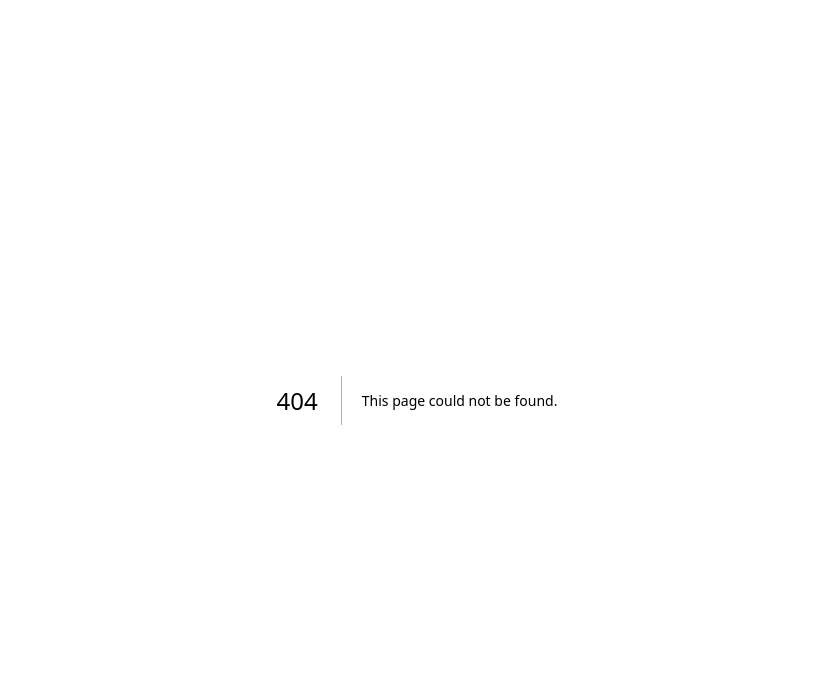
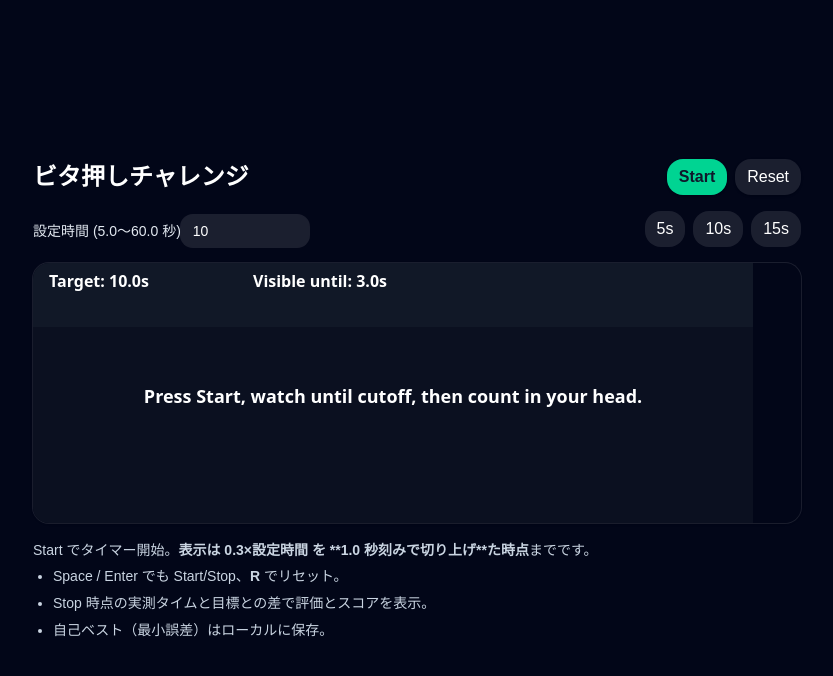
Before and after one commit to ImaKento/Meshi-Royale, a Next.js app: page /games/timing-stop in a window 1280 px wide. Before the commit this address had no page. Shown: the top 676 px of the page, without its empty margins (223-1056 px from the left). Built offline with nearby package versions, Linux system fonts and the light colour scheme.

Commit message:
画像なし版

```diff
--- /dev/null
+++ b/src/app/games/timing-stop/page.tsx
@@ -0,0 +1,257 @@
+"use client";
+import React, { useEffect, useRef, useState } from "react";
+
+// Timing Stop (Target-Time, Blind until ~30% with clean cutoff)
+// 仕様: 表示は「目標時間の約30%」まで。ただしゲーム性のため、切りのいい値(1.0秒刻み)に切り上げて打ち切り。
+// ここでは 0.5 秒刻みで、0.3×Target を切り捨て（例: 10s→3.0s, 15s→4.5s, 7s→2.0s）。
+// Space/Enter = Start/Stop, R = Reset。
+
+// --- Types ---
+type GameState =
+  | { kind: "idle" }
+  | { kind: "running"; startedAt: number }
+  | { kind: "result"; elapsedMs: number; targetMs: number; errorMs: number; score: number; rating: string };
+
+// --- Constants ---
+const WIDTH = 720;
+const HEIGHT = 260;
+
+const THRESHOLDS = {
+  perfect: 15,
+  great: 50,
+  good: 150,
+};
+
+// 約30%を "切りの良い" 値にスナップする（0.5秒刻みで切り捨て）
+function visibleUntilMsFor(targetMs: number) {
+  const raw = 0.3 * targetMs; // 30%
+  const step = 1000; // 1.0 s 刻み
+  const snapped = Math.ceil(raw / step) * step; // 切り上げ
+  return Math.max(step, snapped); // 最低1.0s 可視
+}
+
+export default function TimingStopBlind() {
+  const canvasRef = useRef<HTMLCanvasElement | null>(null);
+  const rafRef = useRef<number | null>(null);
+  const lastRef = useRef<number | null>(null);
+
+  const [state, setState] = useState<GameState>({ kind: "idle" });
+  const [targetSec, setTargetSec] = useState<number>(() => Number(localStorage.getItem("timing_target_sec") ?? 10.0));
+  const [bestErrorMs, setBestErrorMs] = useState<number>(() => Number(localStorage.getItem("timing_best_error_ms") ?? Infinity));
+
+  const targetMs = Math.max(1, Math.min(60, targetSec)) * 1000; // 1〜60s にクランプ
+  const visibleUntilMs = visibleUntilMsFor(targetMs);
+
+  function ratingFor(error: number) {
+    if (error <= THRESHOLDS.perfect) return "Perfect";
+    if (error <= THRESHOLDS.great) return "Great";
+    if (error <= THRESHOLDS.good) return "Good";
+    return "Miss";
+  }
+  function scoreFor(error: number) {
+    const s = Math.max(0, 100 - (error / 2000) * 100);
+    return Math.round(s);
+  }
+
+  function start() {
+    if (state.kind === "running") return;
+    setState({ kind: "running", startedAt: performance.now() });
+  }
+  function stop() {
+    if (state.kind !== "running") return;
+    const now = performance.now();
+    const elapsedMs = now - state.startedAt;
+    const errorMs = Math.abs(elapsedMs - targetMs);
+    const score = scoreFor(errorMs);
+    const rating = ratingFor(errorMs);
+    setState({ kind: "result", elapsedMs, targetMs, errorMs, score, rating });
+    if (errorMs < bestErrorMs) {
+      setBestErrorMs(errorMs);
+      localStorage.setItem("timing_best_error_ms", String(errorMs));
+    }
+  }
+  function reset() {
+    setState({ kind: "idle" });
+  }
+
+  // Keyboard
+  useEffect(() => {
+    function onKey(e: KeyboardEvent) {
+      if (e.key === " " || e.key === "Enter") {
+        e.preventDefault();
+        if (state.kind === "idle") start();
+        else if (state.kind === "running") stop();
+        else if (state.kind === "result") reset();
+      }
+      if (e.key.toLowerCase() === "r") { e.preventDefault(); reset(); }
+    }
+    window.addEventListener("keydown", onKey);
+    return () => window.removeEventListener("keydown", onKey);
+  }, [state]);
+
+  useEffect(() => { localStorage.setItem("timing_target_sec", String(targetSec)); }, [targetSec]);
+
+  // --- Render ---
+  useEffect(() => {
+    const ctx = canvasRef.current?.getContext("2d");
+    if (!ctx) return;
+
+    function drawBg() {
+      ctx.fillStyle = "#0b1020";
+      ctx.fillRect(0, 0, WIDTH, HEIGHT);
+
+      // top info bar
+      ctx.fillStyle = "#111827"; // gray-900
+      ctx.fillRect(0, 0, WIDTH, 64);
+
+      ctx.fillStyle = "#ffffff";
+      ctx.font = "600 16px ui-sans-serif, system-ui";
+      ctx.fillText(`Target: ${(targetMs/1000).toFixed(1)}s`, 16, 24);
+      ctx.fillText(`Visible until: ${(visibleUntilMs/1000).toFixed(1)}s`, 220, 24);
+
+      if (Number.isFinite(bestErrorMs)) {
+        ctx.font = "500 14px ui-sans-serif, system-ui";
+        ctx.fillText(`Best Error: ${Math.round(bestErrorMs)} ms`, 16, 46);
+      }
+    }
+
+    function drawTimer(elapsedMs: number) {
+      const show = elapsedMs <= visibleUntilMs;
+      ctx.textAlign = "center";
+      ctx.fillStyle = "#ffffff";
+
+      if (show) {
+        ctx.font = "700 64px ui-sans-serif, system-ui";
+        ctx.fillText((elapsedMs/1000).toFixed(3) + "s", WIDTH/2, HEIGHT/2 + 18);
+        ctx.font = "500 16px ui-sans-serif, system-ui";
+        ctx.fillText("Timer visible (~30% of target)", WIDTH/2, HEIGHT - 28);
+      } else {
+        ctx.font = "700 54px ui-sans-serif, system-ui";
+        ctx.globalAlpha = 0.5;
+        ctx.fillText("— — —", WIDTH/2, HEIGHT/2 + 14);
+        ctx.globalAlpha = 1;
+        ctx.font = "500 16px ui-sans-serif, system-ui";
+        ctx.fillText("研ぎ澄ませ", WIDTH/2, HEIGHT - 28);
+      }
+      ctx.textAlign = "start";
+    }
+
+    function drawResult(elapsedMs: number, errorMs: number, score: number, rating: string) {
+      ctx.textAlign = "center";
+      ctx.fillStyle = "#ffffff";
+      ctx.font = "800 40px ui-sans-serif, system-ui";
+      ctx.fillText(rating, WIDTH/2, HEIGHT/2 - 12);
+
+      ctx.font = "600 18px ui-sans-serif, system-ui";
+      ctx.fillText(`Your time: ${(elapsedMs/1000).toFixed(3)}s`, WIDTH/2, HEIGHT/2 + 16);
+      ctx.fillText(`Target: ${(targetMs/1000).toFixed(3)}s`, WIDTH/2, HEIGHT/2 + 40);
+      ctx.fillText(`Error: ${errorMs.toFixed(0)} ms  |  Score: ${score}`, WIDTH/2, HEIGHT/2 + 64);
+      ctx.textAlign = "start";
+    }
+
+    function loop(ts: number) {
+      if (lastRef.current == null) lastRef.current = ts;
+      lastRef.current = ts;
+
+      drawBg();
+
+      if (state.kind === "running") {
+        const elapsedMs = performance.now() - state.startedAt;
+        drawTimer(elapsedMs);
+      } else if (state.kind === "result") {
+        drawResult(state.elapsedMs, state.errorMs, state.score, state.rating);
+      } else {
+        // idle hint
+        ctx.fillStyle = "#ffffff";
+        ctx.textAlign = "center";
+        ctx.font = "600 18px ui-sans-serif, system-ui";
+        ctx.fillText("Press Start, watch until cutoff, then count in your head.", WIDTH/2, HEIGHT/2 + 10);
+        ctx.textAlign = "start";
+      }
+
+      rafRef.current = requestAnimationFrame(loop);
+    }
+
+    rafRef.current = requestAnimationFrame(loop);
+    return () => { if (rafRef.current) cancelAnimationFrame(rafRef.current); };
+  }, [state, targetMs, bestErrorMs, visibleUntilMs]);
+
+  const disabled = state.kind === "running";
+
+  return (
+    <div className="min-h-[100dvh] flex items-center justify-center bg-slate-950 p-6">
+      <div className="w-full max-w-3xl grid gap-4">
+        <header className="flex items-center justify-between">
+          <h1 className="text-white text-2xl font-bold">ビタ押しチャレンジ</h1>
+          <div className="flex gap-2">
+            {state.kind !== "running" && (
+              <button
+                className="px-3 py-1.5 rounded-2xl bg-emerald-400 text-slate-900 font-semibold shadow hover:bg-emerald-300"
+                onClick={start}
+              >
+                Start
+              </button>
+            )}
+            {state.kind === "running" && (
+              <button
+                className="px-3 py-1.5 rounded-2xl bg-blue-400 text-slate-900 font-semibold shadow hover:bg-blue-300"
+                onClick={stop}
+              >
+                Stop
+              </button>
+            )}
+            {(state.kind === "result" || state.kind === "idle") && (
+              <button
+                className="px-3 py-1.5 rounded-2xl bg-white/10 text-white font-medium shadow hover:bg-white/20"
+                onClick={reset}
+              >
+                Reset
+              </button>
+            )}
+          </div>
+        </header>
+
+        <div className="grid gap-3 sm:grid-cols-[1fr_auto] items-end">
+          <label className="text-slate-200 text-sm">
+            設定時間 (5.0〜60.0 秒)
+            <input
+              type="number"
+              step={1}
+              min={5}
+              max={60}
+              value={targetSec}
+              onChange={(e) => setTargetSec(Number(e.target.value))}
+              disabled={disabled}
+              className="mt-1 w-32 rounded-xl bg-white/10 text-white px-3 py-1.5 outline-none ring-1 ring-white/10 focus:ring-white/30"
+            />
+          </label>
+          <div className="flex gap-2">
+            {[5, 10, 15].map((t) => (
+              <button
+                key={t}
+                disabled={disabled}
+                onClick={() => setTargetSec(t)}
+                className="px-3 py-1.5 rounded-2xl bg-white/10 text-white font-medium hover:bg-white/20 disabled:opacity-50"
+              >
+                {t}s
+              </button>
+            ))}
+          </div>
+        </div>
+
+        <div className="rounded-2xl overflow-hidden ring-1 ring-white/10 shadow">
+          <canvas ref={canvasRef} width={WIDTH} height={HEIGHT} className="block" />
+        </div>
+
+        <aside className="text-slate-300 text-sm leading-relaxed">
+          <p className="mb-1">Start でタイマー開始。<span className="font-semibold">表示は 0.3×設定時間 を **1.0 秒刻みで切り上げ**た時点</span>までです。</p>
+          <ul className="list-disc ml-5 space-y-1">
+            <li>Space / Enter でも Start/Stop、<span className="font-semibold">R</span> でリセット。</li>
+            <li>Stop 時点の実測タイムと目標との差で評価とスコアを表示。</li>
+            <li>自己ベスト（最小誤差）はローカルに保存。</li>
+          </ul>
+        </aside>
+      </div>
+    </div>
+  );
+}
```
